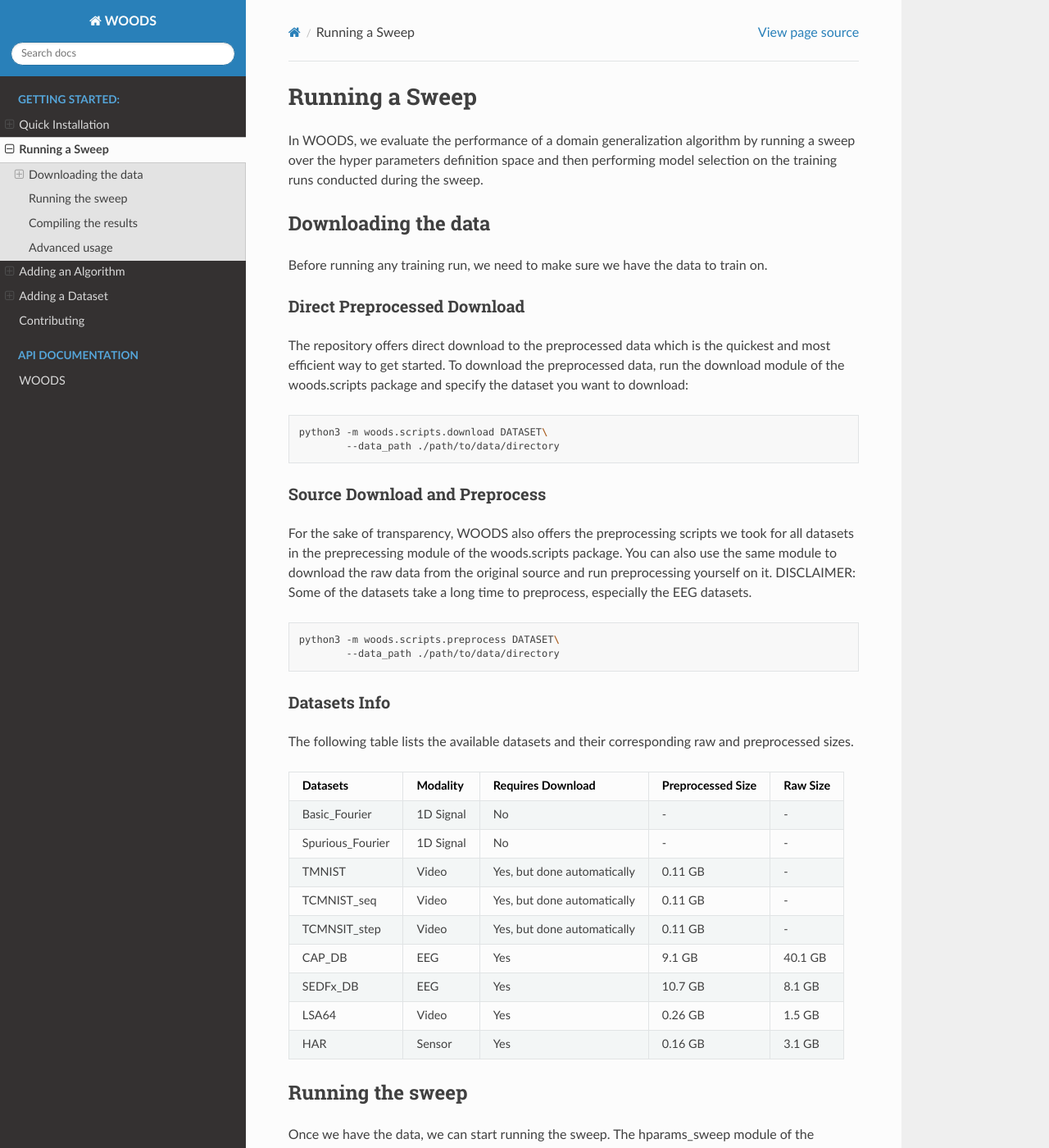
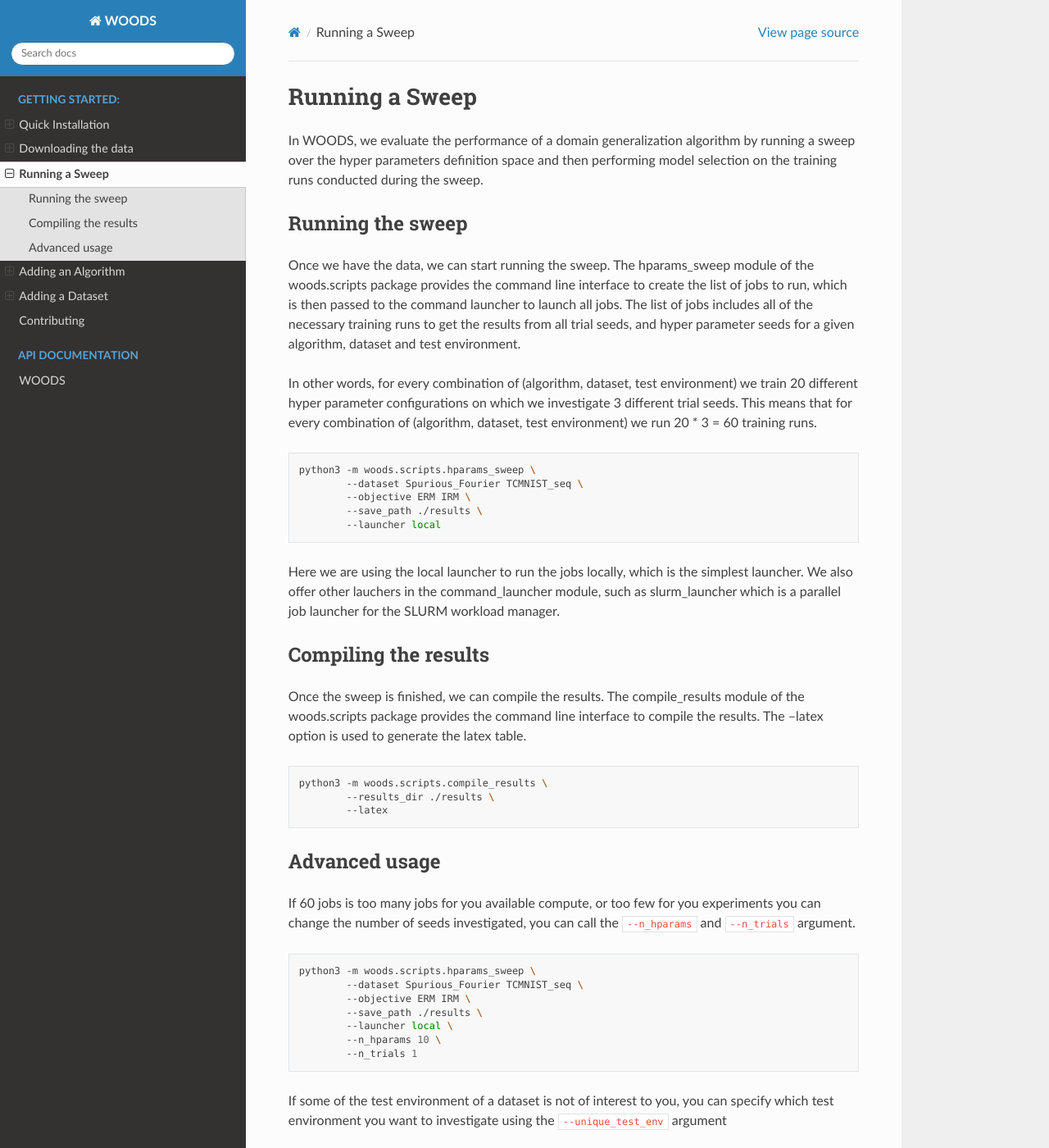
Before and after one commit to jc-audet/WOODS, a Sphinx documentation site: the page built from docs/source/running_a_sweep.md, in a window 1280 px wide and 1400 px high. Shown: the whole window at 82% size. Built offline with Sphinx 7.4.7 and the Read the Docs theme 2.0.0, drawn with Linux system fonts in a browser that asks for light colours.

Commit message:
New docs section

````diff
--- a/docs/source/index.rst
+++ b/docs/source/index.rst
@@ -18,6 +18,7 @@ WOODS is a project aimed at investigating the implications of Out-of-Distributio
    :caption: Getting started:
 
    installation.md
+   downloading_datasets.md
    running_a_sweep.md
    adding_an_algorithm.md
    adding_a_dataset.md
--- a/docs/source/running_a_sweep.md
+++ b/docs/source/running_a_sweep.md
@@ -2,35 +2,6 @@
 # Running a  Sweep
 
 In WOODS, we evaluate the performance of a domain generalization algorithm by running a sweep over the hyper parameters definition space and then performing model selection on the training runs conducted during the sweep.
-
-## Downloading the data
-Before running any training run, we need to make sure we have the data to train on.
-### Direct Preprocessed Download
-The repository offers direct download to the preprocessed data which is the quickest and most efficient way to get started. To download the preprocessed data, run the download module of the woods.scripts package and specify the dataset you want to download:
-```sh
-python3 -m woods.scripts.download DATASET\
-        --data_path ./path/to/data/directory
-```
-### Source Download and Preprocess
-For the sake of transparency, WOODS also offers the preprocessing scripts we took for all datasets in the preprecessing module of the woods.scripts package. You can also use the same module to download the raw data from the original source and run preprocessing yourself on it. DISCLAIMER: Some of the datasets take a long time to preprocess, especially the EEG datasets.
-```sh
-python3 -m woods.scripts.preprocess DATASET\
-        --data_path ./path/to/data/directory
-```
-### Datasets Info
-The following table lists the available datasets and their corresponding raw and preprocessed sizes.
-
-|      Datasets     | Modality  | Requires Download | Preprocessed Size | Raw Size |
-|-------------------|-----------|--------------------|-------------------|-------------------|
-| Basic_Fourier | 1D Signal | No | - | - | - |
-| Spurious_Fourier | 1D Signal | No | - | - | - |
-| TMNIST | Video | Yes, but done automatically | 0.11 GB | - |
-| TCMNIST_seq | Video | Yes, but done automatically | 0.11 GB | - |
-| TCMNSIT_step | Video | Yes, but done automatically | 0.11 GB | - |
-| CAP_DB | EEG | Yes | 9.1 GB | 40.1 GB |
-| SEDFx_DB | EEG | Yes | 10.7 GB | 8.1 GB |
-| LSA64 | Video | Yes | 0.26 GB | 1.5 GB |
-| HAR | Sensor | Yes | 0.16 GB | 3.1 GB |
 
 ## Running the sweep
 Once we have the data, we can start running the sweep. The hparams_sweep module of the woods.scripts package provides the command line interface to create the list of jobs to run, which is then passed to the command launcher to launch all jobs. The list of jobs includes all of the necessary training runs to get the results from all trial seeds, and hyper parameter seeds for a given algorithm, dataset and test environment.
````
Also changed, not shown: docs/source/downloading_datasets.md (added, +29 -0 lines).
